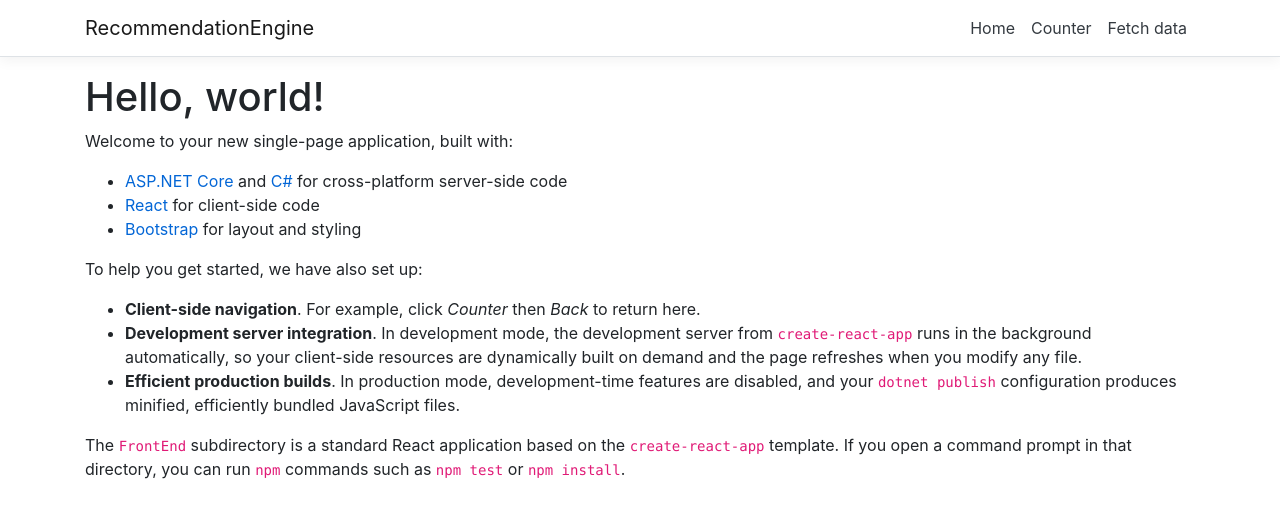
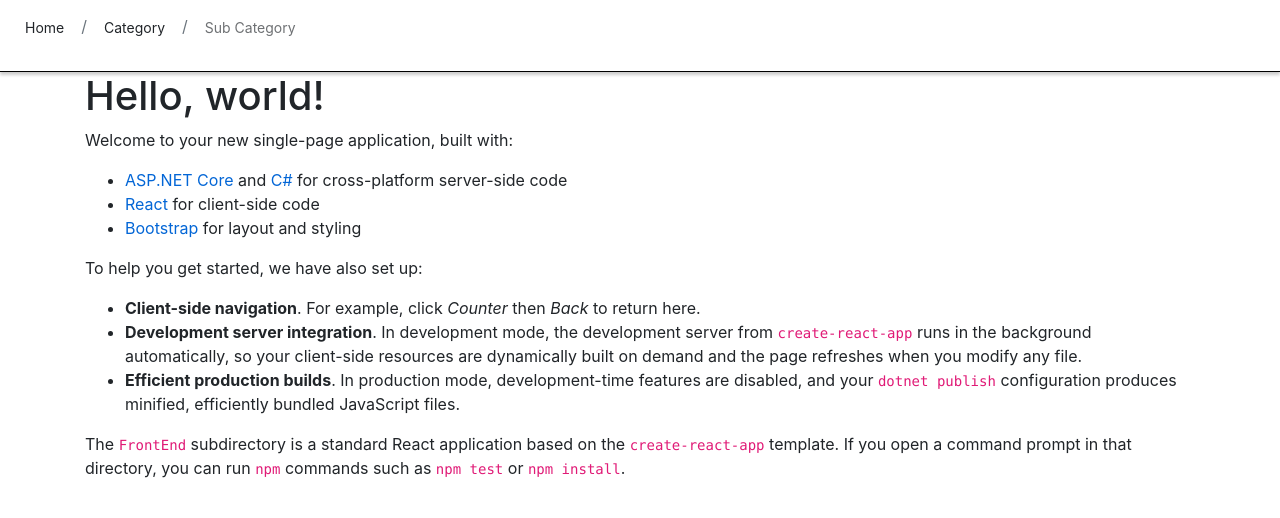
Before and after one commit to HussainWitwit/SOEN490, a React (Create React App) app in the folder RecommendationEngine/RecommendationEngine/FrontEnd/: page / in a window 1280 px wide. Shown: the top 518 px of the page. Built offline with nearby package versions, Linux system fonts and the light colour scheme.

Commit message:
RE-126 - Created a top bar with breadcrumbs, no functionality

```diff
--- a/RecommendationEngine/RecommendationEngine/FrontEnd/package.json
+++ b/RecommendationEngine/RecommendationEngine/FrontEnd/package.json
@@ -4,7 +4,7 @@
   "private": true,
   "dependencies": {
     "bootstrap": "^4.1.3",
-    "jquery": "^3.4.1",
+    "jquery": "^3.5.1",
     "merge": "^1.2.1",
     "oidc-client": "^1.9.0",
     "react": "^16.0.0",
@@ -13,7 +13,9 @@
     "react-router-dom": "^5.1.2",
     "react-scripts": "^3.4.1",
     "reactstrap": "^8.4.1",
-    "rimraf": "^2.6.2"
+    "rimraf": "^2.6.2",
+    "styled-components": "^4.3.2",
+    "react-bootstrap": "^1.0.0-beta.14"
   },
   "devDependencies": {
     "ajv": "^6.9.1",
--- a/RecommendationEngine/RecommendationEngine/FrontEnd/public/index.html
+++ b/RecommendationEngine/RecommendationEngine/FrontEnd/public/index.html
@@ -1,5 +1,6 @@
 <!DOCTYPE html>
 <html lang="en">
+
 <head>
   <meta charset="utf-8">
   <meta name="viewport" content="width=device-width, initial-scale=1, shrink-to-fit=no">
@@ -20,8 +21,12 @@
       work correctly both with client-side routing and a non-root public URL.
       Learn how to configure a non-root public URL by running `npm run build`.
     -->
+  <!-- Including Font Awesome -->
+  <link rel="stylesheet" href="https://use.fontawesome.com/releases/v5.7.2/css/all.css"
+    integrity="sha384-fnmOCqbTlWIlj8LyTjo7mOUStjsKC4pOpQbqyi7RrhN7udi9RwhKkMHpvLbHG9Sr" crossorigin="anonymous">
   <title>RecommendationEngine</title>
 </head>
+
 <body>
   <noscript>
     You need to enable JavaScript to run this app.
@@ -38,4 +43,5 @@
       To create a production bundle, use `npm run build` or `yarn build`.
     -->
 </body>
+
 </html>
--- a/RecommendationEngine/RecommendationEngine/FrontEnd/src/components/Layout.js
+++ b/RecommendationEngine/RecommendationEngine/FrontEnd/src/components/Layout.js
@@ -3,9 +3,15 @@
 import NavMenu from './NavMenu';
 
 function Layout (props) {
+  const [crumbs, setCrumbs] = React.useState(['Home', 'Category', 'Sub Category']);
+
+  const selected = (crumb) => {
+    console.log(crumb);
+  }
+
   return (
     <div>
-      <NavMenu />
+      <NavMenu crumbs={ crumbs } selected={ selected }  />
       <Container>
         {props.children}
       </Container>
--- a/RecommendationEngine/RecommendationEngine/FrontEnd/src/components/NavMenu.css
+++ b/RecommendationEngine/RecommendationEngine/FrontEnd/src/components/NavMenu.css
@@ -1,9 +1,3 @@
-a.navbar-brand {
-  white-space: normal;
-  text-align: center;
-  word-break: break-all;
-}
-
 html {
   font-size: 14px;
 }
--- a/RecommendationEngine/RecommendationEngine/FrontEnd/src/components/NavMenu.js
+++ b/RecommendationEngine/RecommendationEngine/FrontEnd/src/components/NavMenu.js
@@ -1,41 +1,43 @@
 import React from 'react';
-import { Collapse, Container, Navbar, NavbarBrand, NavbarToggler, NavItem, NavLink } from 'reactstrap';
-import { Link } from 'react-router-dom';
+import styled from 'styled-components';
 import './NavMenu.css';
 
-function NavMenu (props) {
-  const [collapsed, setCollapsed] = React.useState(true);
+const Navigation = styled.nav`
+    border-bottom: 1px solid black;
+    box-shadow: 0 3px 3px 0px rgba(0,0,0,.2);
+`;
 
-  const toggleNavbar = () => {
-    if (collapsed === true)
-      setCollapsed(false);
-    else {
-      setCollapsed(true);
-    }
-  };
+const breadcrumb = {
+  backgroundColor: 'white',
+}
+
+function NavMenu(props) {
+
+  function isLast(index) {
+    return index === props.crumbs.length - 1;
+  }
 
   return (
-    <header>
-      <Navbar className="navbar-expand-sm navbar-toggleable-sm ng-white border-bottom box-shadow mb-3" light>
-        <Container>
-          <NavbarBrand tag={Link} to="/">RecommendationEngine</NavbarBrand>
-          <NavbarToggler onClick={toggleNavbar} className="mr-2" />
-          <Collapse className="d-sm-inline-flex flex-sm-row-reverse" isOpen={!collapsed} navbar>
-            <ul className="navbar-nav flex-grow">
-              <NavItem>
-                <NavLink tag={Link} className="text-dark" to="/">Home</NavLink>
-              </NavItem>
-              <NavItem>
-                <NavLink tag={Link} className="text-dark" to="/counter">Counter</NavLink>
-              </NavItem>
-              <NavItem>
-                <NavLink tag={Link} className="text-dark" to="/fetch-data">Fetch data</NavLink>
-              </NavItem>
-            </ul>
-          </Collapse>
-        </Container>
-      </Navbar>
-    </header>
+      <Navigation>
+        <ol className="breadcrumb" style={breadcrumb}>
+          {
+            props.crumbs.map((crumb, ci) => {
+              const disabled = isLast(ci) ? 'disabled' : '';
+
+              return (
+                <li
+                  key={ci}
+                  className="breadcrumb-item align-items-center"
+                >
+                  <button className={`btn btn-sm shadow-none ${disabled}`} onClick={() => props.selected(crumb)}>
+                    {crumb}
+                  </button>
+                </li>
+              );
+            })
+          }
+        </ol>
+      </Navigation>
   );
 }
 
```
Also changed, not shown: 1 other file (tests, documents, lock files or other folders). Lines whose indentation alone changed are shown as unchanged.
